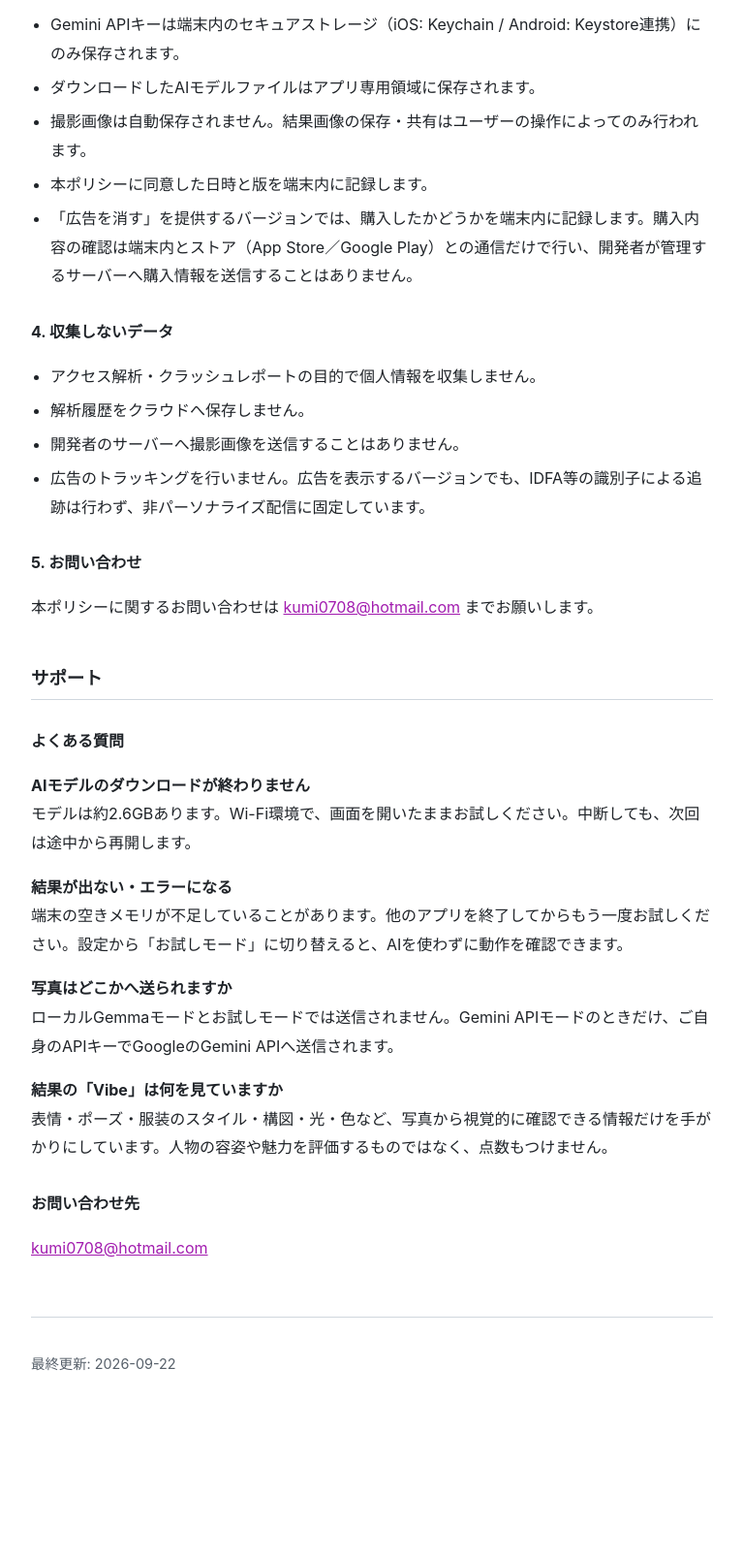
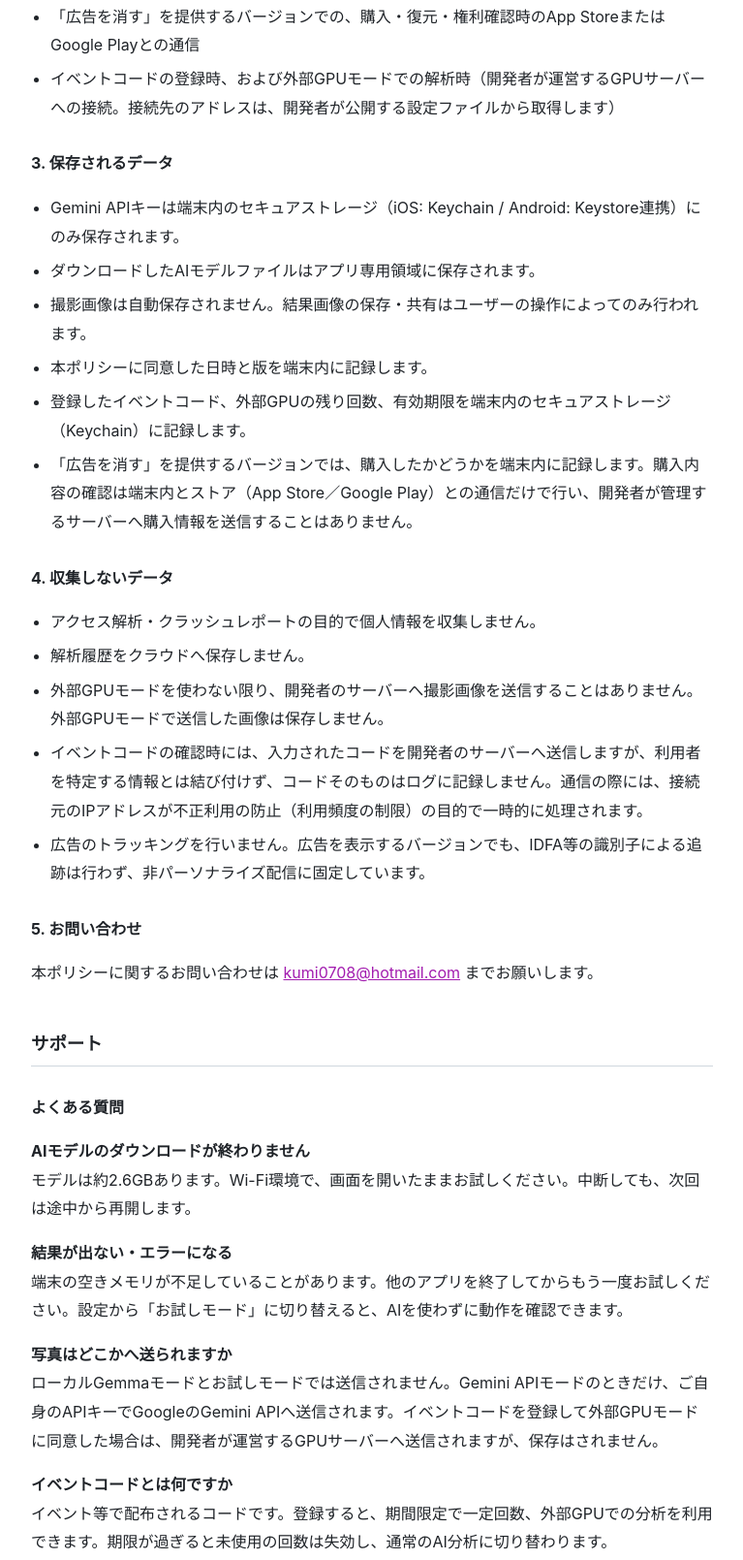
Before and after one commit to kumi0708/sexycounter-legal, a plain HTML site: page vibe/index.html in a window 1280 px wide. Shown: the part 941-2550 px from the top of the page at 97% size, without its empty margins (256-1023 px from the left). Before the commit the page ends 2440 px from the top, so only its background shows below. Drawn offline with Linux system fonts and the light colour scheme.

Commit message:
プライバシーポリシー: 外部GPU推論（イベントコード）に合わせて更新 (Vibe / Sexy)
Co-Authored-By: Claude Sonnet 5.5 <noreply@anthropic.com>

```diff
--- a/vibe/index.html
+++ b/vibe/index.html
@@ -83,6 +83,7 @@ AIが読み取り、エンターテインメントとして「Vibe」を表示
 <ul>
   <li><strong>ローカルGemmaモード</strong>：撮影画像・プロンプト・解析結果は端末内でのみ処理され、外部へ送信されません。</li>
   <li><strong>Gemini APIモード</strong>：撮影画像はユーザー自身のAPIキーを用いてGoogleのGemini APIへ送信されます。開発者のサーバーには送信されません。</li>
+  <li><strong>外部GPUモード</strong>（イベントコードを登録し、外部GPU利用への同意にチェックした場合のみ）：撮影画像と分析の指示文は、暗号化通信（HTTPS）で、通信中継サービス（Cloudflare）を経由して、開発者が運営するGPUサーバーへ送信されます。分析結果を返すためだけに使い、保存せず、ログにも記録せず、分析後に破棄します。</li>
   <li><strong>お試しモード</strong>：AIを使用しません。撮影画像は解析されず、外部へも送信されません。</li>
 </ul>
 
@@ -93,6 +94,7 @@ AIが読み取り、エンターテインメントとして「Vibe」を表示
   <li>Gemini APIモードでの解析（Google の Gemini API への送信）</li>
   <li>広告を表示するバージョンでの広告配信</li>
   <li>「広告を消す」を提供するバージョンでの、購入・復元・権利確認時のApp StoreまたはGoogle Playとの通信</li>
+  <li>イベントコードの登録時、および外部GPUモードでの解析時（開発者が運営するGPUサーバーへの接続。接続先のアドレスは、開発者が公開する設定ファイルから取得します）</li>
 </ul>
 
 <h3>3. 保存されるデータ</h3>
@@ -101,6 +103,7 @@ AIが読み取り、エンターテインメントとして「Vibe」を表示
   <li>ダウンロードしたAIモデルファイルはアプリ専用領域に保存されます。</li>
   <li>撮影画像は自動保存されません。結果画像の保存・共有はユーザーの操作によってのみ行われます。</li>
   <li>本ポリシーに同意した日時と版を端末内に記録します。</li>
+  <li>登録したイベントコード、外部GPUの残り回数、有効期限を端末内のセキュアストレージ（Keychain）に記録します。</li>
   <li>「広告を消す」を提供するバージョンでは、購入したかどうかを端末内に記録します。購入内容の確認は端末内とストア（App Store／Google Play）との通信だけで行い、開発者が管理するサーバーへ購入情報を送信することはありません。</li>
 </ul>
 
@@ -108,7 +111,8 @@ AIが読み取り、エンターテインメントとして「Vibe」を表示
 <ul>
   <li>アクセス解析・クラッシュレポートの目的で個人情報を収集しません。</li>
   <li>解析履歴をクラウドへ保存しません。</li>
-  <li>開発者のサーバーへ撮影画像を送信することはありません。</li>
+  <li>外部GPUモードを使わない限り、開発者のサーバーへ撮影画像を送信することはありません。外部GPUモードで送信した画像は保存しません。</li>
+  <li>イベントコードの確認時には、入力されたコードを開発者のサーバーへ送信しますが、利用者を特定する情報とは結び付けず、コードそのものはログに記録しません。通信の際には、接続元のIPアドレスが不正利用の防止（利用頻度の制限）の目的で一時的に処理されます。</li>
   <li>広告のトラッキングを行いません。広告を表示するバージョンでも、IDFA等の識別子による追跡は行わず、非パーソナライズ配信に固定しています。</li>
 </ul>
 
@@ -126,7 +130,10 @@ AIが読み取り、エンターテインメントとして「Vibe」を表示
 端末の空きメモリが不足していることがあります。他のアプリを終了してからもう一度お試しください。設定から「お試しモード」に切り替えると、AIを使わずに動作を確認できます。</p>
 
 <p><strong>写真はどこかへ送られますか</strong><br>
-ローカルGemmaモードとお試しモードでは送信されません。Gemini APIモードのときだけ、ご自身のAPIキーでGoogleのGemini APIへ送信されます。</p>
+ローカルGemmaモードとお試しモードでは送信されません。Gemini APIモードのときだけ、ご自身のAPIキーでGoogleのGemini APIへ送信されます。イベントコードを登録して外部GPUモードに同意した場合は、開発者が運営するGPUサーバーへ送信されますが、保存はされません。</p>
+
+<p><strong>イベントコードとは何ですか</strong><br>
+イベント等で配布されるコードです。登録すると、期間限定で一定回数、外部GPUでの分析を利用できます。期限が過ぎると未使用の回数は失効し、通常のAI分析に切り替わります。</p>
 
 <p><strong>結果の「Vibe」は何を見ていますか</strong><br>
 表情・ポーズ・服装のスタイル・構図・光・色など、写真から視覚的に確認できる情報だけを手がかりにしています。人物の容姿や魅力を評価するものではなく、点数もつけません。</p>
@@ -135,7 +142,7 @@ AIが読み取り、エンターテインメントとして「Vibe」を表示
 <p><a href="mailto:kumi0708@hotmail.com">kumi0708@hotmail.com</a></p>
 
 <footer>
-  <p>最終更新: 2026-09-22</p>
+  <p>最終更新: 2026-10-29</p>
 </footer>
 
 </main>
```
Also changed, not shown: privacy.html (+6 -2 lines).
